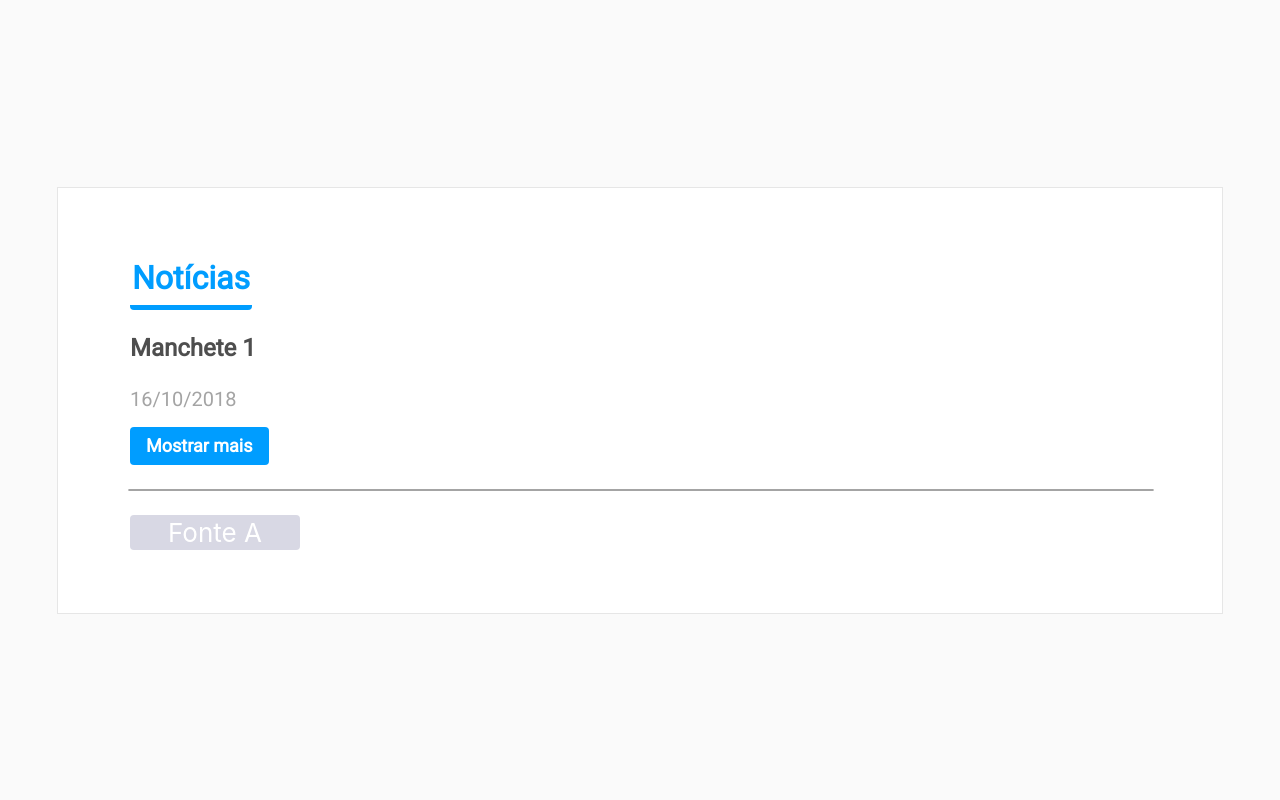
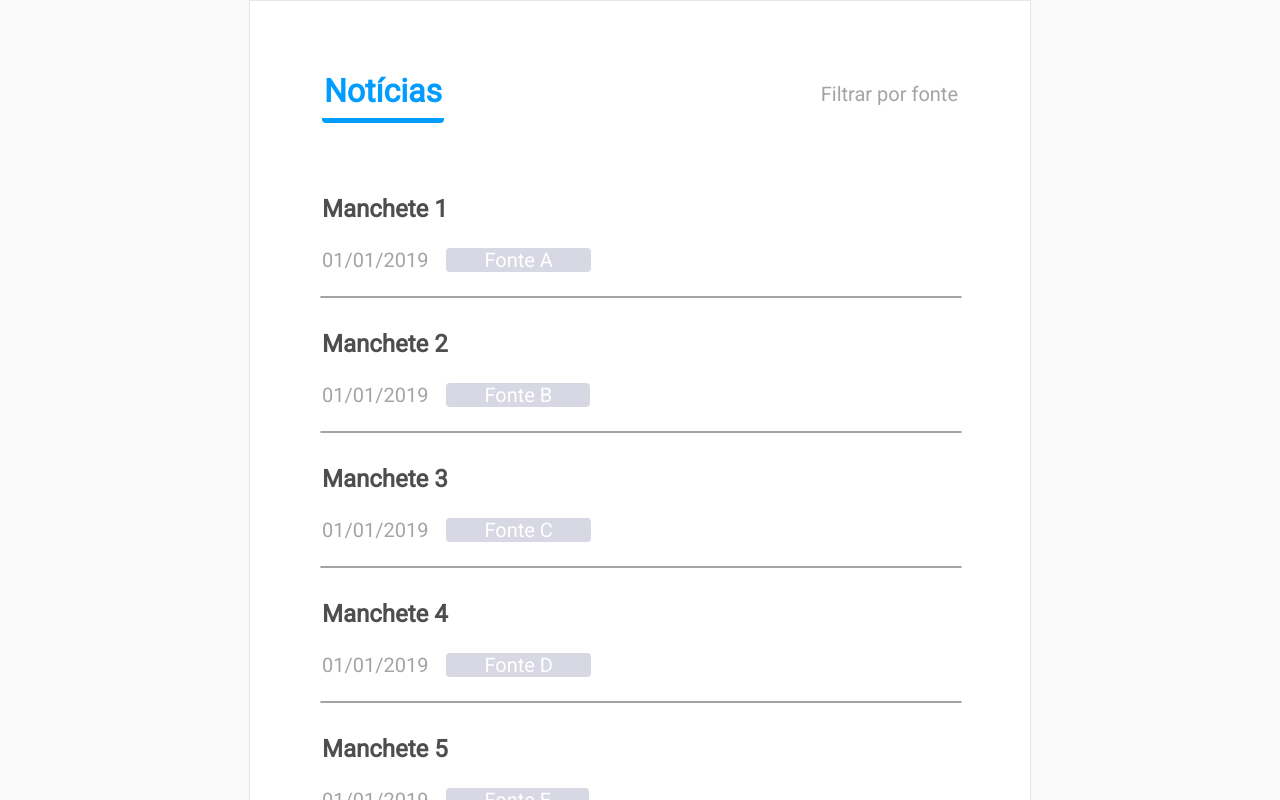
Before and after one commit to yagopessoa/widget-noticias, a React (Create React App) app: page / in a window 1280 px wide. Shown: the top 800 px of the page. Built offline with nearby package versions, Linux system fonts and the light colour scheme.

Commit message:
Base static layout created

```diff
--- a/src/App.js
+++ b/src/App.js
@@ -1,25 +1,78 @@
 import React from 'react';
 import './App.css';
 
-import { Title, Subtitle, Text, Button, Label, Card, Divider } from './Components/baseComponents';
+import { Title, Subtitle, Text, Button, Label, Card, Divider, Row } from './Components/baseComponents';
+
+const news = [
+  {
+    'name': 'Manchete 1',
+    'date': '01/01/2019',
+    'font': 'Fonte A',
+    'link': '#'
+  },
+  {
+    'name': 'Manchete 2',
+    'date': '01/01/2019',
+    'font': 'Fonte B',
+    'link': '#'
+  },
+  {
+    'name': 'Manchete 3',
+    'date': '01/01/2019',
+    'font': 'Fonte C',
+    'link': '#'
+  },
+  {
+    'name': 'Manchete 4',
+    'date': '01/01/2019',
+    'font': 'Fonte D',
+    'link': '#'
+  },
+  {
+    'name': 'Manchete 5',
+    'date': '01/01/2019',
+    'font': 'Fonte E',
+    'link': '#'
+  }
+]
 
 function App() {
+
+  const renderList = () => {
+    return news.map(newsItem => <div>
+      <Subtitle>{ newsItem.name }</Subtitle>
+
+      <Row>
+        <Text>{ newsItem.date }</Text>
+        <Label>{ newsItem.font }</Label>
+      </Row>
+
+      <Divider />
+    </div>)
+  }
+
   return (
     <div className="App">
       <header className="App-header">
 
         <Card>
-          <Title>Notícias</Title>
 
-          <Subtitle>Manchete 1</Subtitle>
+          <Row
+            fluid
+            style={{ marginBottom: 48 }}
+          >
+            <Title>Notícias</Title>
+            <Text>Filtrar por fonte</Text>
+          </Row>
 
-          <Text>16/10/2018</Text>
+          { renderList() }
 
-          <Button>Mostrar mais</Button>
+          <Button
+            style={{ marginTop: 48 }}
+          >
+            Mostrar mais
+          </Button>
 
-          <Divider />
-
-          <Label>Fonte A</Label>
         </Card>
 
       </header>
--- a/src/Components/baseComponents.js
+++ b/src/Components/baseComponents.js
@@ -1,6 +1,6 @@
-import styled from 'styled-components'
+import styled, { css } from 'styled-components'
 
-const Title = styled.p`
+export const Title = styled.p`
   font: 600 32px/38px Roboto;
   color: #009DFF;
   padding: 8px 2px;
@@ -10,30 +10,30 @@ const Title = styled.p`
   margin: 8px 2px;
 `
 
-const Subtitle = styled.div`
+export const Subtitle = styled.div`
   font: 600 24px/29px Roboto;
   color: #4E4E4E;
   width: fit-content;
   margin: 16px 2px;
 `
 
-const Text = styled.div`
+export const Text = styled.div`
   font: 400 20px/24px Roboto;
   color: #A4A4A4;
   width: fit-content;
   margin: 8px 2px;
 `
 
-const Card = styled.div`
+export const Card = styled.div`
   background: #FFFFFF;
   border: 1px solid #E6E6E6;
   padding: 55px 70px;
-  width: 80%;
+  width: 50%;
   display: flex;
   flex-direction: column;
 `
 
-const Button = styled.button`
+export const Button = styled.button`
   padding: 8px 16px;
   width: fit-content;
   margin: 8px 2px;
@@ -52,16 +52,17 @@ const Button = styled.button`
   }
 `
 
-const Label = styled.div`
-  padding: 2px 38px;
-  margin: 8px 2px;
+export const Label = styled.div`
+  font: 400 20px/24px Roboto;
+  padding: 0px 38px;
+  margin: 0px 16px;
   background: #D8D8E4;
   border-radius: 4px;
   color: #FFF;
   width: fit-content;
 `
 
-const Divider = styled.div`
+export const Divider = styled.div`
   height: 0px;
   width: 100%;
   background: #D8D8D8;
@@ -70,4 +71,14 @@ const Divider = styled.div`
   margin: 16px 0px;
 `
 
-export { Button, Title, Subtitle, Text, Label, Card, Divider };
+export const Row = styled.div`
+  display: flex;
+  align-items: center;
+
+  ${props =>
+    props.fluid &&
+    css`
+      width: 100%;
+      justify-content: space-between;
+    `};
+`
```
